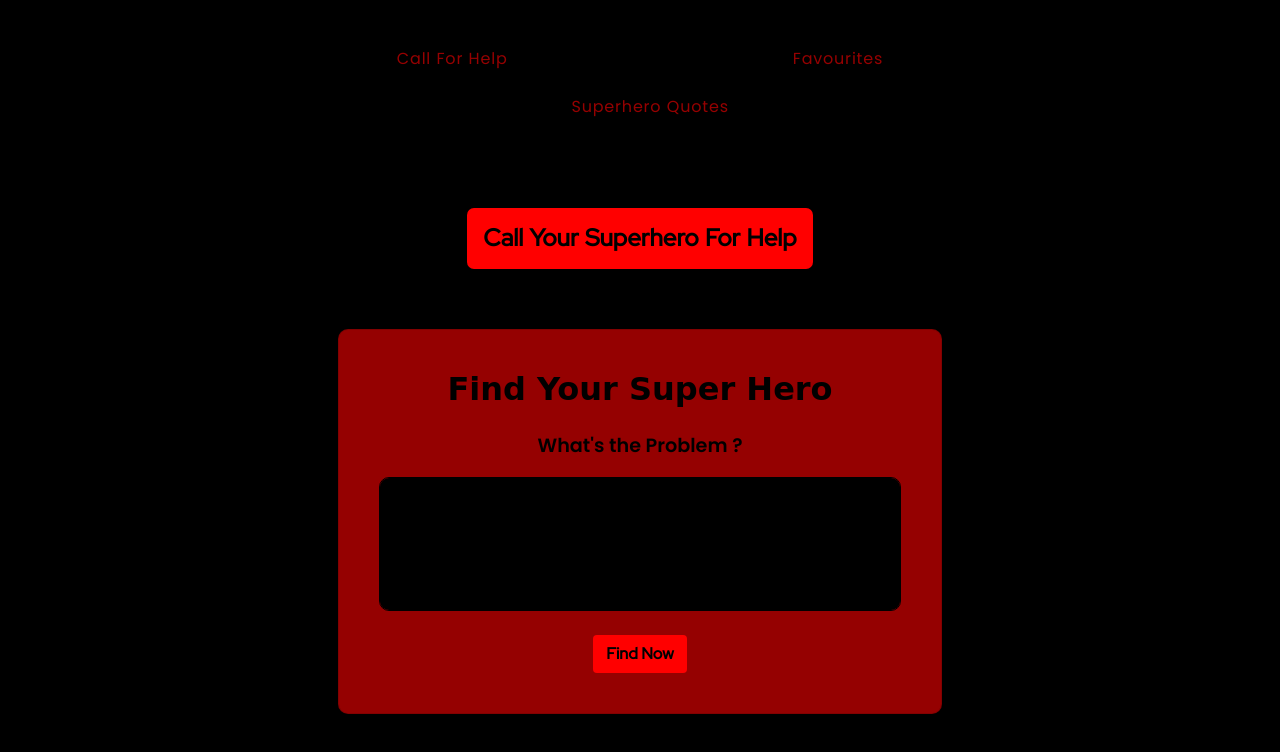
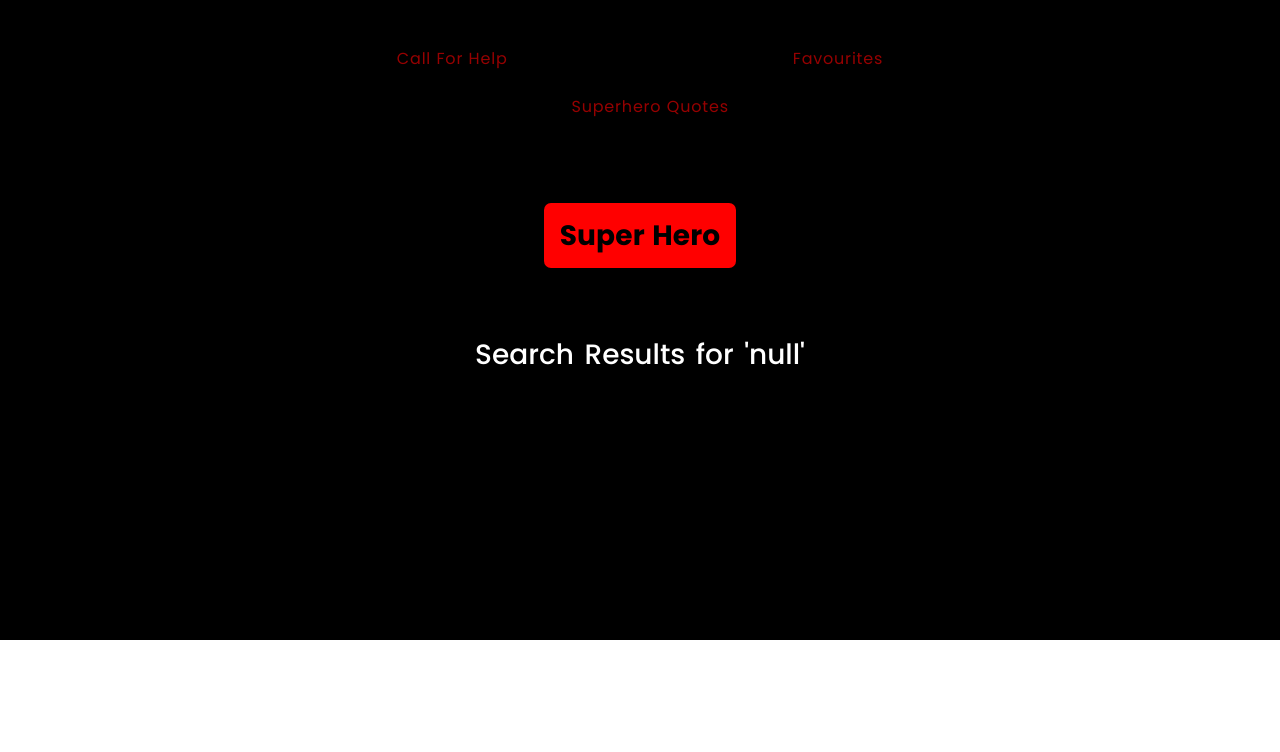
Before and after one commit to Ayush-Kanduri/SuperHero-Hunter-App_using_SuperheroAPI, a plain HTML site: page superhero-page.html in a window 1280 px wide. Shown: the part 160-912 px from the top of the page. After the commit the page ends 800 px from the top, so only its background shows below. Drawn offline with nearby package versions, Linux system fonts and the light colour scheme; a web font is replaced by a local one.

Commit message:
Some restyling

```diff
--- a/assets/css/callforhelp-page.css
+++ b/assets/css/callforhelp-page.css
@@ -1,19 +1,19 @@
 h3.callforhelp {
-	font-size: 1.5em;
 	margin-bottom: 5em;
-	color: var(--color-primary); /* secondary */
 	text-transform: capitalize;
 	margin-top: -15px;
-	font-family: var(--font-redhat);
 	background-color: var(--color-secondary);
-	padding: 1rem;
+	padding: 0.8rem;
 	border-radius: 7px;
 	font-weight: bold;
+	color: var(--color-primary);
 	word-spacing: 0.08rem;
+	letter-spacing: 0.005rem;
+	font-family: var(--font-poppins);
 }
 .card {
 	width: 50%;
-	background-color: var(--color-tertiary); /* tertiary */
+	background-color: rgb(197, 54, 54);
 	border-radius: 10px;
 	margin-top: -60px;
 	position: relative;
@@ -53,9 +53,12 @@ textarea {
 .btn:hover,
 .btn:focus {
 	outline: none;
-	color: var(--color-primary);
-	background-color: var(--color-secondary);
+	color: var(--color-quaternary);
+	background-color: var(--color-primary);
 	font-weight: 600;
+	letter-spacing: 0.15rem;
+	word-spacing: 0.2rem;
+	padding: 10px 20px
 }
 
 .btn:focus {
--- a/assets/css/superhero-page.css
+++ b/assets/css/superhero-page.css
@@ -1,123 +1,19 @@
-h3.callforhelp {
-	font-size: 1.5em;
-	margin-bottom: 5em;
-	color: var(--color-primary); /* secondary */
+#superhero-display {
+	margin-bottom: 2.5em;
+	color: var(--color-primary);
+	word-spacing: 0.08rem;
+	letter-spacing: 0.01rem;
+	font-family: var(--font-poppins);
 	text-transform: capitalize;
-	margin-top: -15px;
-	font-family: var(--font-redhat);
+	margin-top: -20px;
 	background-color: var(--color-secondary);
 	padding: 1rem;
 	border-radius: 7px;
 	font-weight: bold;
-	word-spacing: 0.08rem;
 }
-.card {
-	width: 50%;
-	background-color: var(--color-tertiary); /* tertiary */
-	border-radius: 10px;
-	margin-top: -60px;
-	position: relative;
-	margin-bottom: 5rem;
+#search-result-title {
+	word-spacing: 0.2rem;
+	color: var(--color-quaternary);
 }
-textarea {
-	resize: none;
+#search-result {
 }
-#exampleFormControlTextarea1 {
-	font-size: 1rem;
-	width: 100%;
-	outline: none;
-	background-color: var(--color-primary);
-	font-weight: 500;
-	border: 1px solid black;
-	color: var(--color-quaternary); /* quaternary */
-	border-radius: 10px;
-}
-#exampleFormControlTextarea1:focus {
-	outline: none;
-	border: 1px solid black;
-	box-shadow: none;
-}
-.card-title {
-	font-size: 2em;
-	font-family: var(--font-sansita);
-	color: var(--color-primary); /* primary */
-	font-weight: 600;
-}
-.form-label {
-	font-size: 1.2em;
-	font-family: var(--font-poppins);
-	color: var(--color-primary); /* primary */
-	font-weight: 600;
-}
-.btn,
-.btn:hover,
-.btn:focus {
-	outline: none;
-	color: var(--color-primary);
-	background-color: var(--color-secondary);
-	font-weight: 600;
-}
-
-.btn:focus {
-	outline: none;
-	box-shadow: none;
-}
-.card .wrapper {
-	width: 100%;
-	height: 100%;
-	display: flex;
-	justify-content: center;
-	align-items: center;
-}
-.loading-superhero {
-	width: 200px;
-	height: 200px;
-	background-color: var(--color-secondary);
-	border-radius: 50%;
-	line-height: 200px;
-	text-align: center;
-	font-weight: bold;
-	font-family: var(--font-poppins);
-	font-size: 0.8rem;
-	word-break: break-all;
-	position: relative;
-}
-.loading-superhero::before {
-	position: absolute;
-	content: "";
-	left: 0;
-	top: 0;
-	right: 0;
-	bottom: 0;
-	border: 5px solid var(--color-secondary);
-	border-radius: 50%;
-	animation: ripple 2s linear infinite;
-}
-.loading-superhero::after {
-	position: absolute;
-	content: "";
-	left: 0;
-	top: 0;
-	right: 0;
-	bottom: 0;
-	border: 5px solid var(--color-secondary);
-	border-radius: 50%;
-	animation: ripple 2s 1s linear infinite;
-}
-@keyframes ripple {
-	100% {
-		transform: scale(2);
-		opacity: 0;
-	}
-}
-.success {
-	animation: opacity 1s ease-in;
-}
-@keyframes opacity {
-	0% {
-		opacity: 0;
-	}
-	100% {
-		opacity: 1;
-	}
-}
--- /dev/null
+++ b/assets/js/superhero-page/Script.js
@@ -0,0 +1,13 @@
+//----------------------------------------------------------------
+//Super Hero Display Page//
+//----------------------------------------------------------------
+//Variable Declarations//
+const searchResultTitle = document.querySelector("#search-result-title");
+//----------------------------------------------------------------
+//Function: To perform multiple Tasks & Actions//
+const actions = (() => {
+	//Sets the Search Result Title
+	searchResultTitle.textContent = `Search Results for '${localStorage.getItem(
+		"superhero"
+	)}'`;
+})();
--- a/superhero-page.html
+++ b/superhero-page.html
@@ -20,6 +20,7 @@
 		<link rel="stylesheet" href="./assets/css/general.css" />
 		<link rel="stylesheet" href="./assets/css/header.css" />
 		<link rel="stylesheet" href="./assets/css/media-query.css" />
+		<script defer src="./assets/js/superhero-page/Script.js"></script>
 	</head>
 	<body>
 		<header class="container-fluid favourites-header">
@@ -59,37 +60,12 @@
 							</li>
 						</ul>
 					</div>
-					<h3 class="callforhelp">Call Your Superhero For Help</h3>
-					<div class="card text-center p-4">
-						<div class="card-body">
-							<h5 class="card-title">Find Your Super Hero</h5>
-							<div class="mb-4 mt-4">
-								<label
-									for="exampleFormControlTextarea1"
-									class="form-label card-text mb-3"
-									>What's the Problem ?</label
-								>
-								<textarea
-									class="form-control"
-									id="exampleFormControlTextarea1"
-									rows="5"
-								></textarea>
-							</div>
-							<a href="#" class="btn">Find Now</a>
-						</div>
-						<!-- <div class="wrapper">
-							<div class="loading-superhero">
-								Finding Your Super Hero
-							</div>
-						</div> -->
-						<!-- <div class="success">
-							<img
-								src="./assets/images/tick.png"
-								alt="Superhero found"
-							/>
-							<h2>Super Hero Assigned</h2>
-						</div> -->
-					</div>
+					<h3 id="superhero-display">Super Hero</h3>
+					<h3 id="search-result-title"></h3>
+					<div
+						id="search-result"
+						class="wrapper container-fluid d-flex justify-content-center align-items-center"
+					></div>
 				</div>
 			</nav>
 		</header>
```
Also changed, not shown: assets/css/favourites-page.css (+4 -4 lines), assets/css/superheroquotes-page.css (+8 -9 lines), index.html (+2 -3 lines), assets/js/Superhero.js (deleted), assets/js/index/Module.js (renamed from assets/js/Module.js), assets/js/index/Script.js (renamed from assets/js/Script.js).
